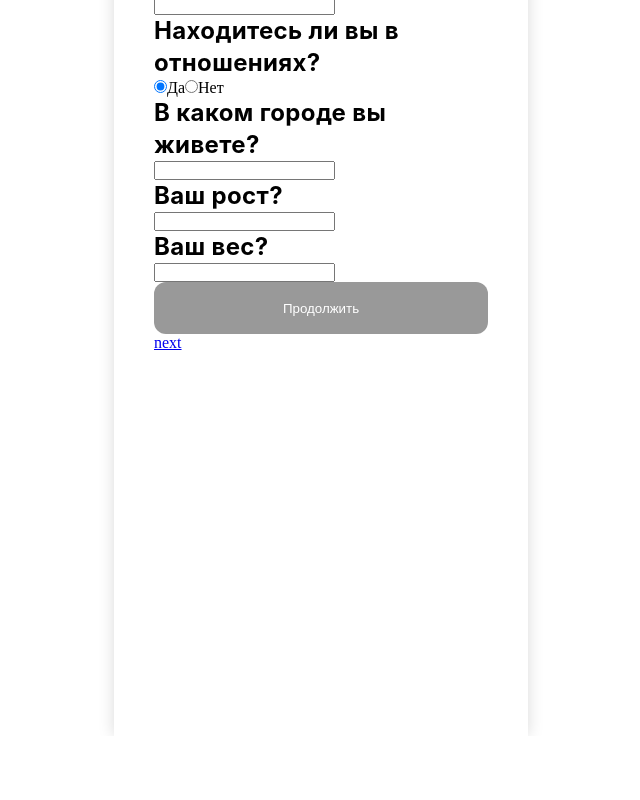
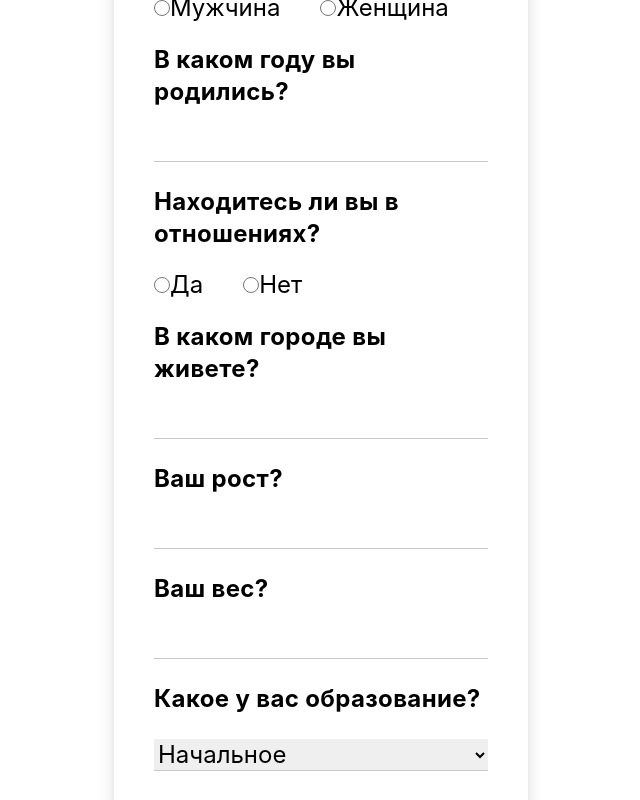
Before and after one commit to rakulagin/questionnaire, a React (Create React App) app: page /register in a window 1280 px wide. Shown: the part 320-1120 px from the top of the page, without its empty margins (319-959 px from the left). Before the commit the page ends 1056 px from the top, so only its background shows below. Built offline with nearby package versions, Linux system fonts and the light colour scheme.

Commit message:
сделать нормальные кнопки далее
доверстал форму (внешне) кроме кастомного селекта

```diff
--- a/src/components/Registration/Registration.css
+++ b/src/components/Registration/Registration.css
@@ -1,17 +1,44 @@
-.input-name {
-  display: block;
+.input__block:not(:last-of-type) {
+  margin-bottom: 24px;
 }
 
-.test1 {
+.input__question {
   font-family: SF Pro Display;
   font-size: 24px;
   font-weight: 700;
   line-height: 32px;
   letter-spacing: 0.35px;
   text-align: left;
+  margin-bottom: 24px;
+}
+
+.input__field {
+  display: block;
+  border: none;
+  border-bottom: 1px solid #C7C7C7;
+  width: 100%;
+}
+
+.input__radio {
+  width: 16px;
+  height: 16px;
+}
+.input__radio:not(:first-of-type) {
+  margin-left: 40px;
+}
+
+.input__answer {
+  font-family: SF Pro Display;
+  font-size: 24px;
+  font-weight: 400;
+  line-height: 22px;
+  letter-spacing: 0px;
+  text-align: left;
+  margin-top: 24px;
 }
 
 .button-send {
+  margin-top: 80px;
   width: 100%;
   height: 52px;
   border-radius: 12px;
--- a/src/components/Registration/Registration.jsx
+++ b/src/components/Registration/Registration.jsx
@@ -1,5 +1,5 @@
 import React from "react";
-import {Link} from 'react-router-dom'
+import { Link } from 'react-router-dom'
 import { useForm } from "react-hook-form";
 
 import './Registration.scss'
@@ -15,46 +15,83 @@ const Registration = () => {
    return (
        <div className="mockup mockup__wrapper">
            <form onSubmit={handleSubmit(onSubmit)}>
-               <div>
-                   <label for="name" className="test1">Как вас зовут?</label>
-                   <input id="name" className="input-name" type="text" {...register("name", { required: true, minLength: 2 })}/>
-                   {errors.name && <span>error</span>}
+
+
+               <div className="input__block">
+                   <label for="name" className="input__question">Как вас зовут?</label>
+                   <input
+                       id="name"
+                       className="input__field input__answer"
+                       type="text"
+                       {...register("name", { required: true, minLength: 2 })}/>
+                   {errors.name && <span>Здесь ошибка</span>}
                </div>
 
-               <div>
-                   <h2 className="test1">Ваш пол</h2>
-                   <input type="radio" checked name="gender" id="man" value="male" {...register("gender")}/>
-                   <label for="man">Мужчина</label>
-                   <input type="radio" name="gender" id="woman" value="female" {...register("gender")}/>
-                   <label for="woman">Женщина</label>
+
+               <div className="input__block">
+                   <h2 className="input__question">Ваш пол</h2>
+                   <input
+                       className="input__radio"
+                       type="radio"
+                       // name="gender"
+                       id="man"
+                       value="male"
+                       {...register("gender")}
+                   />
+                   <label for="man" className="input__answer">Мужчина</label>
+
+                   <input
+                       className="input__radio"
+                       type="radio"
+                       // name="gender"
+                       id="woman"
+                       value="female"
+                       {...register("gender")}
+                   />
+                   <label for="woman" className="input__answer">Женщина</label>
                </div>
 
-               <div>
-                   <label for="name" className="test1">В каком году вы родились?</label>
-                   <input id="name" className="input-name" type="number" {...register("year")}/>
+               <div className="input__block">
+                   <label for="name" className="input__question">В каком году вы родились?</label>
+                   <input id="name" className="input__field input__answer" type="number" {...register("year")}/>
                </div>
 
-               <div>
-                   <h2 className="test1">Находитесь ли вы в отношениях?</h2>
-                   <input type="radio" checked name="relationship" id="yes" value="yes" {...register("relationship")}/>
-                   <label for="yes">Да</label>
-                   <input type="radio" name="relationship" id="no" value="no" {...register("relationship")}/>
-                   <label for="no">Нет</label>
+               <div className="input__block">
+                   <h2 className="input__question">Находитесь ли вы в отношениях?</h2>
+                   <input className="input__radio" type="radio" name="relationship" id="yes" value="yes" {...register("relationship")}/>
+                   <label for="yes" className="input__answer">Да</label>
+                   <input className="input__radio" type="radio" name="relationship" id="no" value="no" {...register("relationship")}/>
+                   <label for="no" className="input__answer">Нет</label>
                </div>
 
-               <div>
-                   <label for="city" className="test1">В каком городе вы живете?</label>
-                   <input id="city" className="input-name" type="text" {...register("city")}/>
+               <div className="input__block">
+                   <label for="city" className="input__question">В каком городе вы живете?</label>
+                   <input id="city" className="input__field input__answer" type="text" {...register("city")}/>
                </div>
 
-               <div>
-                   <label for="height" className="test1">Ваш рост?</label>
-                   <input id="height" className="input-name" type="number" {...register("height")}/>
+               <div className="input__block">
+                   <label for="height" className="input__question">Ваш рост?</label>
+                   <input id="height" className="input__field input__answer" type="number" {...register("height")}/>
                </div>
 
-               <div>
-                   <label for="weight" className="test1">Ваш вес?</label>
-                   <input id="weight" className="input-name" type="number" {...register("weight")}/>
+               <div className="input__block">
+                   <label for="weight" className="input__question">Ваш вес?</label>
+                   <input id="weight" className="input__field input__answer" type="number" {...register("weight")}/>
+               </div>
+
+               <div className="input__block">
+                   <h2 className="input__question">Какое у вас образование?</h2>
+                   <select
+                       className="input__field input__answer"
+                       {...register("education")}>
+                       <option value="1">Начальное</option>
+                       <option value="2">Среднее</option>
+                       <option value="3">Средне-специальное</option>
+                       <option value="4">Незаконченное высшее</option>
+                       <option value="5">Высшее</option>
+                       <option value="6">Несколько высших</option>
+                       <option value="7">Ученая степень</option>
+                   </select>
                </div>
 
                {/*<div>*/}
--- a/src/components/Registration/Registration.scss
+++ b/src/components/Registration/Registration.scss
@@ -1,18 +1,51 @@
-.input-name {
-  display: block;
+.input__block {
+
+  &:not(:last-of-type) {
+    margin-bottom: 24px;
+  }
 }
 
-.test1 {
+.input__question {
   font-family: SF Pro Display;
   font-size: 24px;
   font-weight: 700;
   line-height: 32px;
   letter-spacing: 0.35px;
   text-align: left;
+  margin-bottom: 24px;
+}
+
+.input__field {
+  display: block;
+  border: none;
+  border-bottom: 1px solid #C7C7C7;
+  width: 100%;
+}
+
+.input__radio {
+  width: 16px;
+  height: 16px;
+
+  &:not(:first-of-type) {
+    margin-left: 40px;
+  }
 
 }
 
+.input__answer {
+  font-family: SF Pro Display;
+  font-size: 24px;
+  font-weight: 400;
+  line-height: 22px;
+  letter-spacing: 0px;
+  text-align: left;
+  margin-top: 24px;
+}
+
+
+
 .button-send {
+  margin-top: 80px;
   width: 100%;
   height: 52px;
   border-radius: 12px;
```
Also changed, not shown: 1 other file (tests, documents, lock files or other folders).
